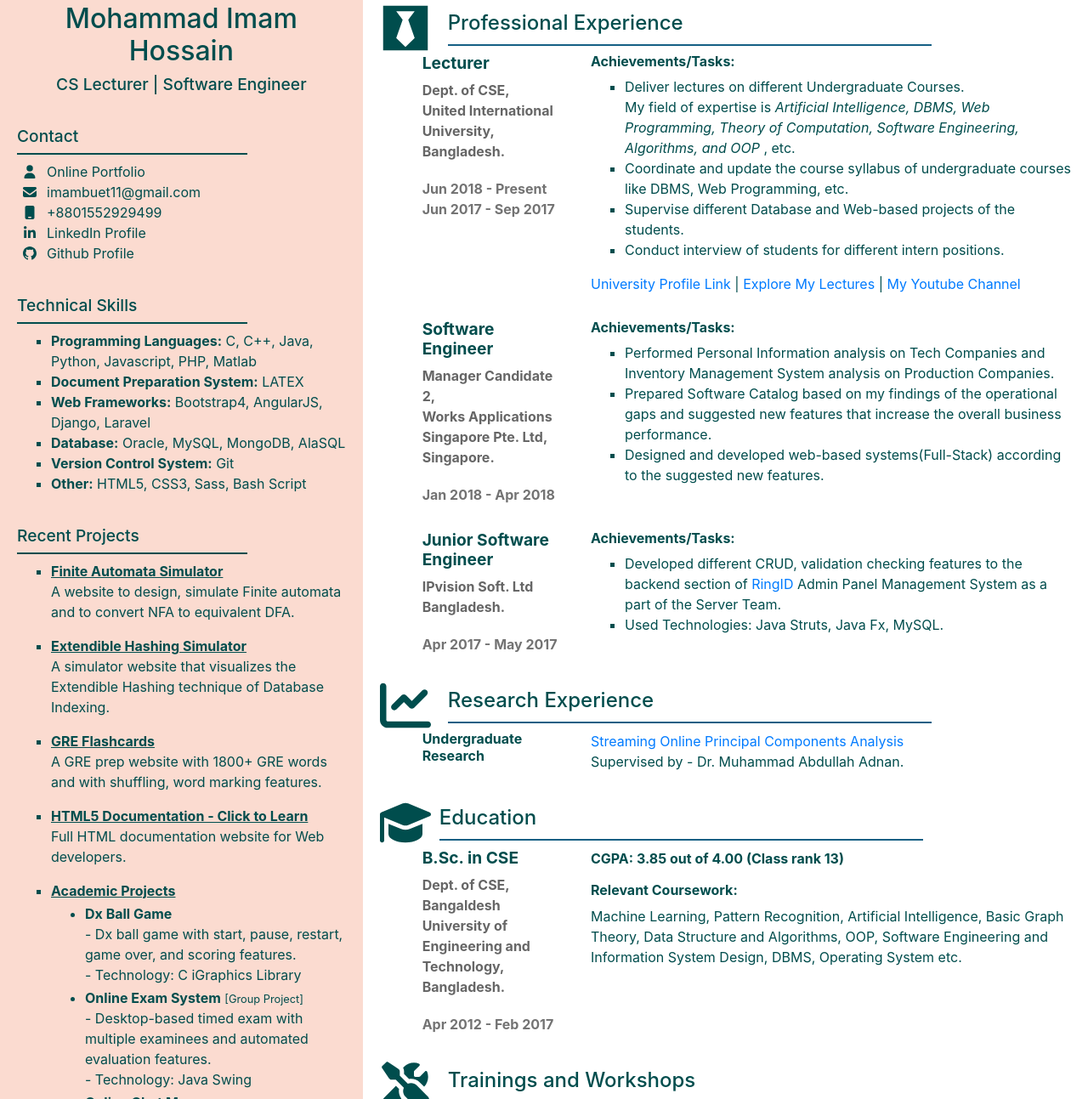
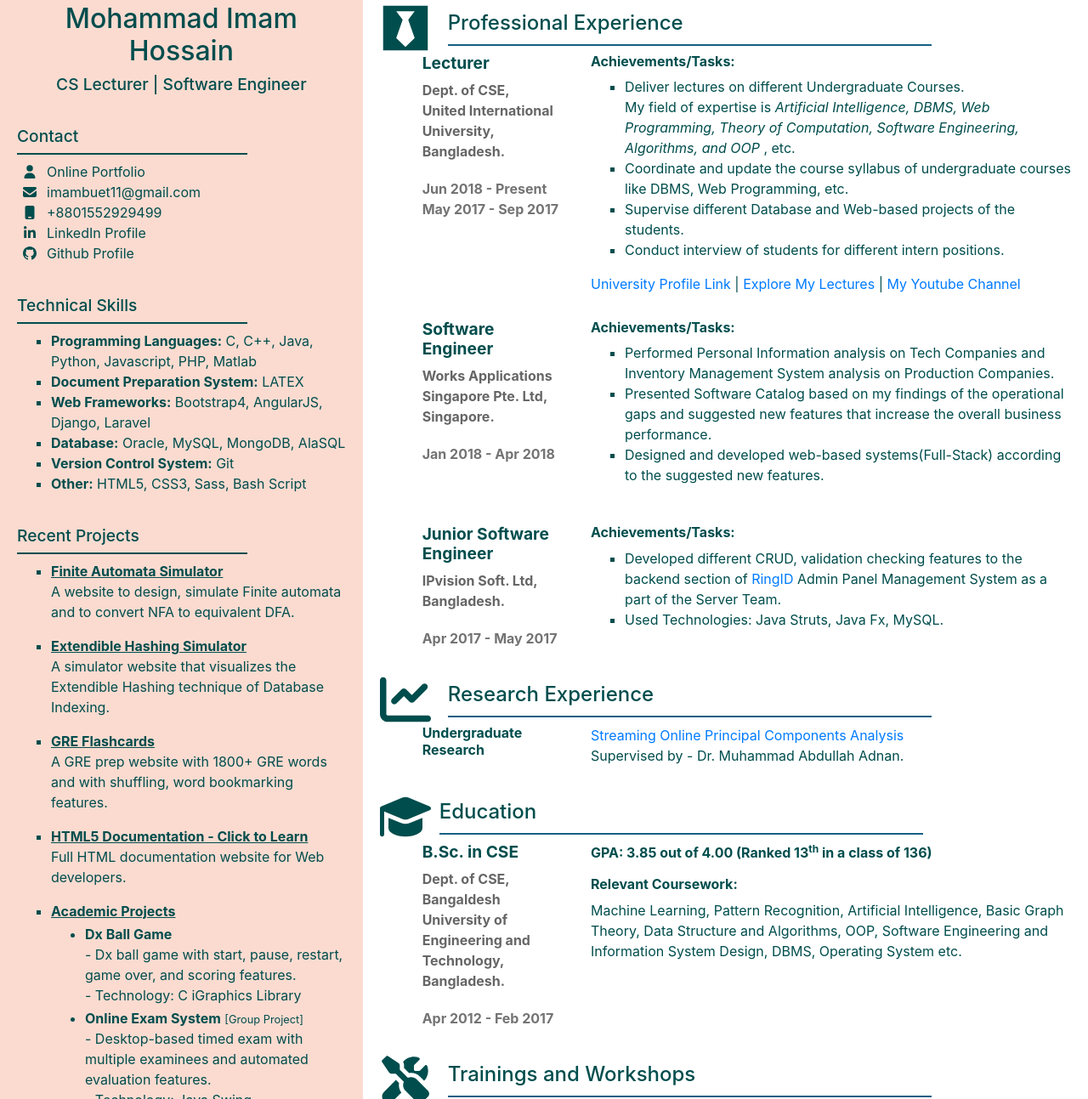
Before and after one commit to devimam/profile, a plain HTML site: page Light version/index.html in a window 1280 px wide. Shown: the part 17-1310 px from the top of the page at 85% size. Drawn offline with Linux system fonts and the light colour scheme.

Commit message:
Update index.html

```diff
--- a/Light version/index.html
+++ b/Light version/index.html
@@ -53,7 +53,7 @@
                         <ul class="member">
                             <li><a href="https://devimam.github.io/automata/">Finite Automata Simulator</a><br><p>A website to design, simulate Finite automata and to convert NFA to equivalent DFA.</p></li>
                             <li><a href="https://devimam.github.io/exhash/">Extendible Hashing Simulator</a><br><p>A simulator website that visualizes the Extendible Hashing technique of Database Indexing.</p></li>
-							<li><a href="https://devimam.github.io/gre/">GRE Flashcards</a><br><p>A GRE prep website with 1800+ GRE words and with shuffling, word marking features.</p></li>
+							<li><a href="https://devimam.github.io/gre/">GRE Flashcards</a><br><p>A GRE prep website with 1800+ GRE words and with shuffling, word bookmarking features.</p></li>
                             <li><a href="https://devimam.github.io/html/">HTML5 Documentation - Click to Learn</a><br><p>Full HTML documentation website for Web developers.</p></li>
                             <li><a href="https://github.com/devimam/academic_projects">Academic Projects</a>
                                 <ul style="list-style-type: disc">
@@ -109,7 +109,7 @@
 
                                         <div class="period col-lg-12 col-5">
                                             Jun 2018 - Present<br>
-                                            Jun 2017 - Sep 2017
+                                            May 2017 - Sep 2017
                                         </div>
                                     </div>
                                 </div>
@@ -130,8 +130,7 @@
                                     <h2 class="pos">Software Engineer</h2>
                                     <div class="row">
                                         <div class="office col-lg-12 col-7">
-                                            Manager Candidate 2,
-                                            <br/><a href="https://www.worksap.com">Works Applications Singapore Pte. Ltd,</a>
+                                            <a href="https://www.worksap.com">Works Applications Singapore Pte. Ltd,</a>
                                             <br/>Singapore.<br>
                                         </div>
 
@@ -144,7 +143,7 @@
                                     <h3 class="pos">Achievements/Tasks:</h3>
                                     <ul>
                                         <li>Performed Personal Information analysis on Tech Companies and Inventory Management System analysis on Production Companies.</li>
-                                        <li>Prepared Software Catalog based on my findings of the operational gaps and suggested new features that increase the overall business performance.</li>
+                                        <li>Presented Software Catalog based on my findings of the operational gaps and suggested new features that increase the overall business performance.</li>
                                         <li>Designed and developed web-based systems(Full-Stack) according to the suggested new features.</li>
                                     </ul>
                                 </div>
@@ -155,7 +154,7 @@
                                     <h2 class="pos">Junior Software Engineer</h2>
                                     <div class="row">
                                         <div class="office col-lg-12 col-7">
-                                            <a href="https://www.ipvision.ca">IPvision Soft. Ltd</a>
+                                            <a href="https://www.ipvision.ca">IPvision Soft. Ltd,</a>
                                             <br/>Bangladesh.<br>
                                         </div>
 
@@ -220,7 +219,7 @@
 
                                 <div class="col-lg mt-2 mt-lg-0">
                                     <div>
-                                        <p><b class="pos">CGPA: 3.85 out of 4.00 (Class rank 13)</b></p>
+                                        <p><b class="pos">GPA: 3.85 out of 4.00 (Ranked 13<sup>th</sup> in a class of 136)</b></p>
                                     </div>
 
                                     <h3 class="pos">Relevant Coursework:</h2>
```
